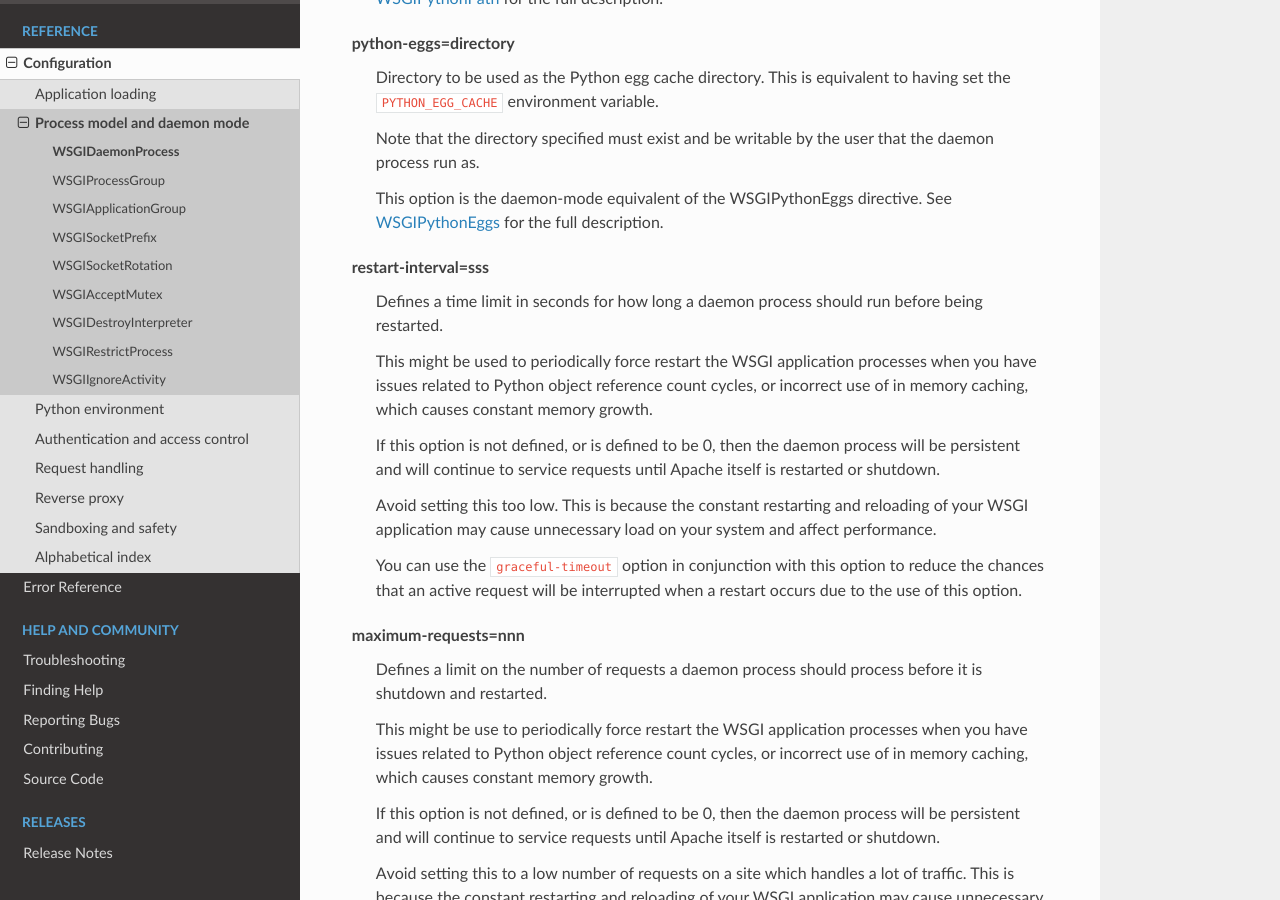
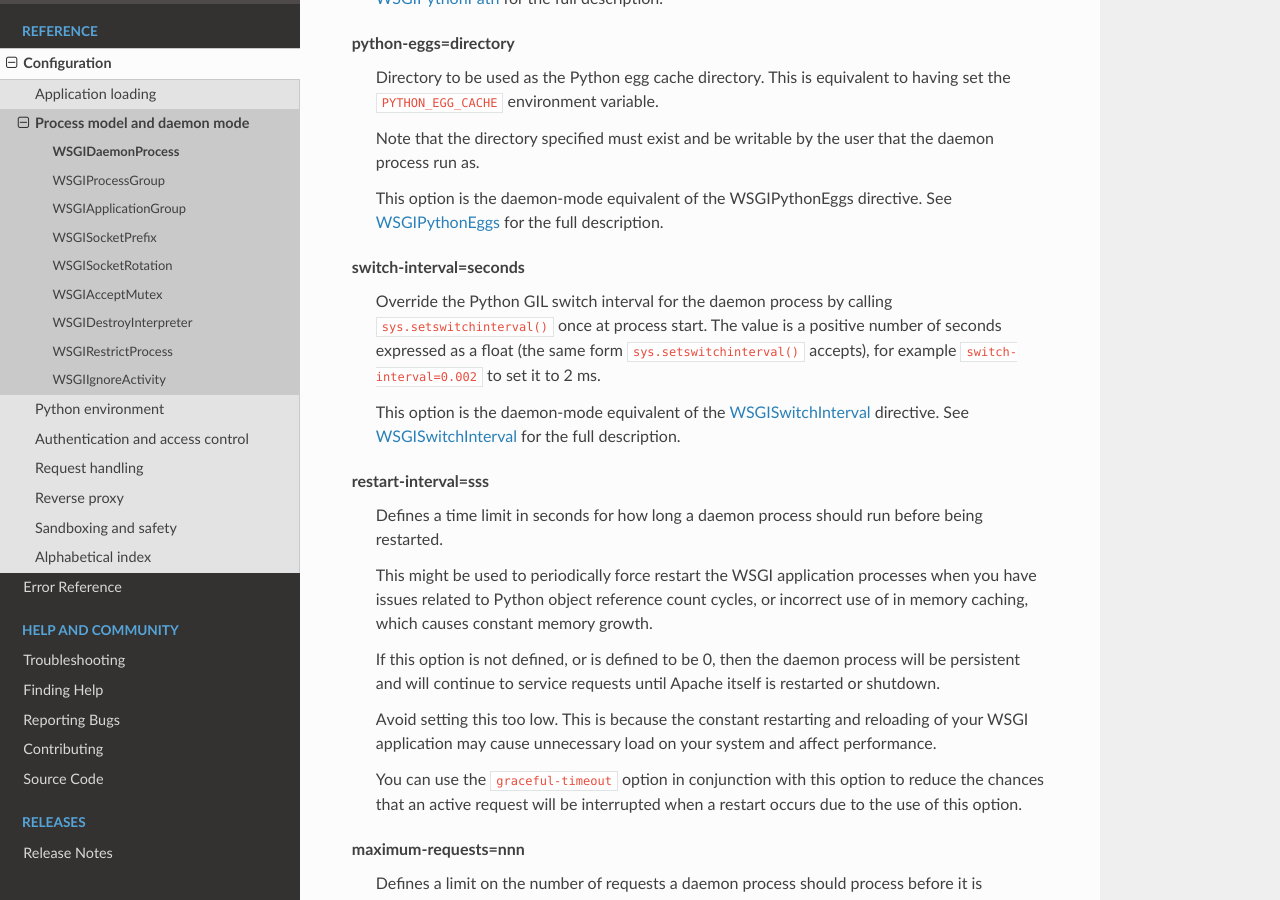
Before and after one commit to GrahamDumpleton/mod_wsgi, a Sphinx documentation site: the page built from docs/configuration-directives/WSGIDaemonProcess.rst, in a window 1280 px wide and 900 px high, scrolled down 4715 px. Built offline with Sphinx 7.4.7 and the Read the Docs theme 3.1.0, drawn with Linux system fonts in a browser that asks for light colours.

Commit message:
Document WSGISwitchInterval directive and switch-interval daemon option.

```diff
--- a/docs/configuration-directives/WSGIDaemonProcess.rst
+++ b/docs/configuration-directives/WSGIDaemonProcess.rst
@@ -286,6 +286,19 @@ Options which can be supplied to the ``WSGIDaemonProcess`` directive are:
 
     This option is the daemon-mode equivalent of the WSGIPythonEggs
     directive. See :doc:`WSGIPythonEggs` for the full description.
+
+.. _switch-interval:
+
+**switch-interval=seconds**
+    Override the Python GIL switch interval for the daemon process by
+    calling ``sys.setswitchinterval()`` once at process start. The
+    value is a positive number of seconds expressed as a float (the
+    same form ``sys.setswitchinterval()`` accepts), for example
+    ``switch-interval=0.002`` to set it to 2 ms.
+
+    This option is the daemon-mode equivalent of the
+    :doc:`WSGISwitchInterval` directive. See :doc:`WSGISwitchInterval`
+    for the full description.
 
 .. _restart-interval:
 
--- a/docs/configuration.rst
+++ b/docs/configuration.rst
@@ -50,6 +50,7 @@ Python environment
    configuration-directives/WSGIPythonHashSeed
    configuration-directives/WSGIPythonWarnings
    configuration-directives/WSGIDontWriteBytecode
+   configuration-directives/WSGISwitchInterval
 
 Authentication and access control
 ---------------------------------
@@ -134,5 +135,6 @@ Alphabetical index
 * :doc:`configuration-directives/WSGIScriptReloading`
 * :doc:`configuration-directives/WSGISocketPrefix`
 * :doc:`configuration-directives/WSGISocketRotation`
+* :doc:`configuration-directives/WSGISwitchInterval`
 * :doc:`configuration-directives/WSGITrustedProxies`
 * :doc:`configuration-directives/WSGITrustedProxyHeaders`
```
Also changed, not shown: docs/configuration-directives/WSGISwitchInterval.rst (added, +34 -0 lines), docs/release-notes/version-6.0.0.rst (+7 -0 lines).
